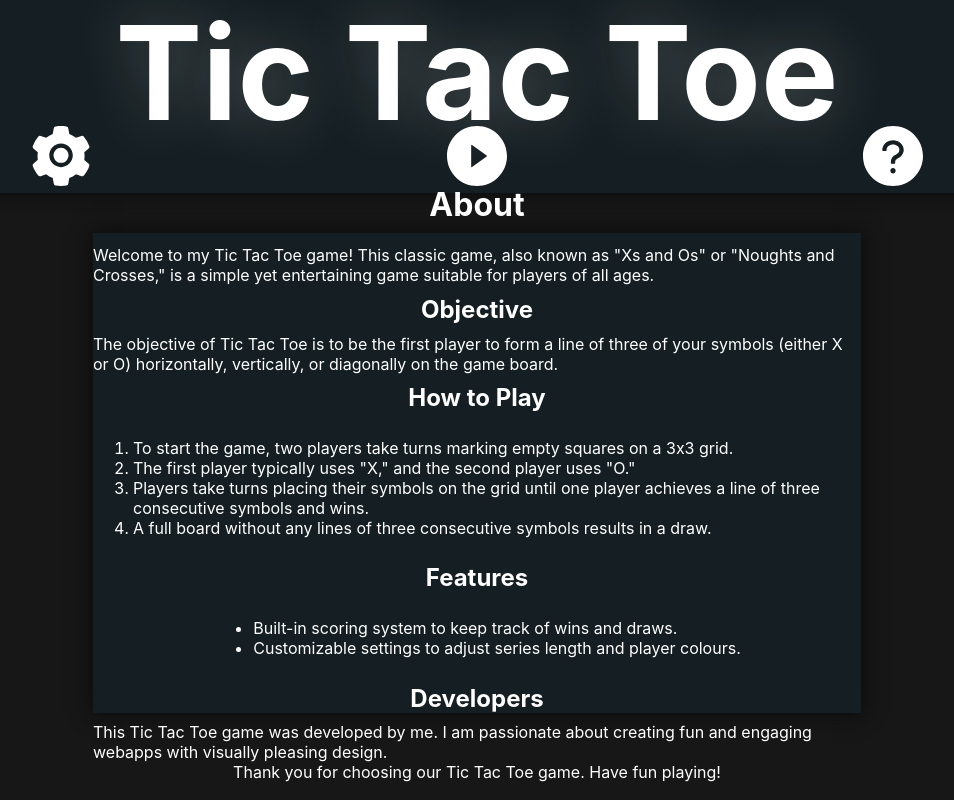
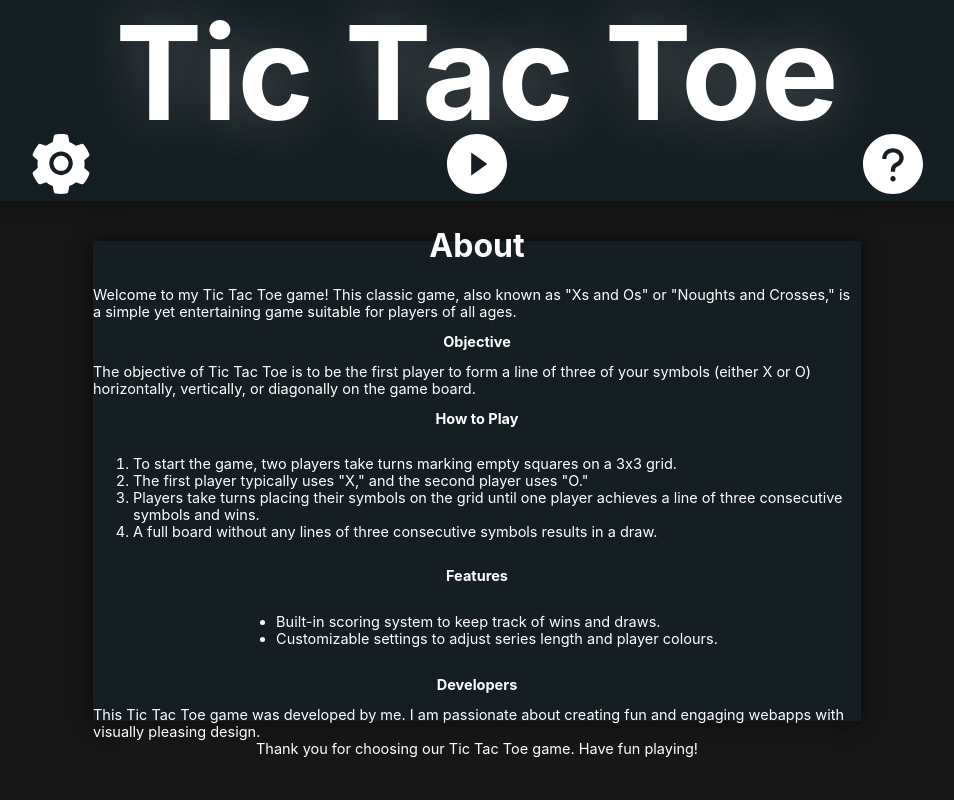
Before and after one commit to jojojoelelel/TicTacToeGame, a React (Create React App) app: page /about in a window 1280 px wide. Shown: the whole page, without its empty margins (163-1117 px from the left). Built offline with nearby package versions, Linux system fonts and the light colour scheme.

Commit message:
updated about page

```diff
--- a/src/Components/styles/About.module.css
+++ b/src/Components/styles/About.module.css
@@ -19,9 +19,14 @@
 }
 
 h2 {
-    margin: 0.4em;
+    margin: 0.9em;
 }
 
-span, li, h2, h1 {
+h1{
     color: white;
 }
+
+.aboutContainer span, .aboutContainer li, .aboutContainer h2 {
+    font-size: 14.5px;
+    color: white;
+}
--- a/src/Components/styles/Title.module.css
+++ b/src/Components/styles/Title.module.css
@@ -12,7 +12,7 @@
     /* box-shadow: inset 0 0 70px rgba(14, 14, 14, 0.747); */
     /* box-shadow: 0 0 30px 1px rgb(10, 10, 10); */
     cursor: default;
-    max-height: 15vh;
+    max-height: 16vh;
 }
 
 .title h1 {
```
